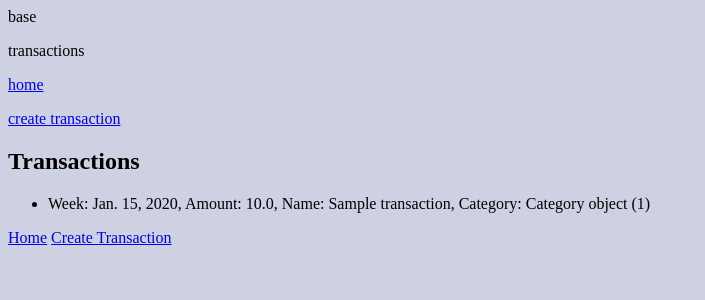
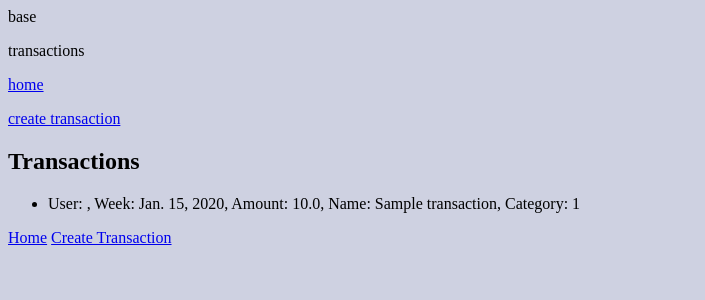
Before and after one commit to katelync12/budgetRoyale, a Django app: page /transactions/ in a window 1280 px wide. Shown: the top 300 px of the page, without its empty margins (0-705 px from the left). Run offline with Django 4.2, Linux system fonts and the light colour scheme; a user stored in the database is signed in; tables that the repository leaves empty hold one stand-in row (values such as "Sample post").

Commit message:
Updated category and user object just to text. Added user

```diff
--- a/my_app/templates/view_transactions.html
+++ b/my_app/templates/view_transactions.html
@@ -11,7 +11,7 @@
     <h2>Transactions</h2>
     <ul>
         {% for transaction in transactions %}
-            <li>Week: {{ transaction.week }}, Amount: {{ transaction.amount }}, Name: {{ transaction.name }}, Category: {{ transaction.category }}</li>
+            <li>User: {{ transaction.user.username }}, Week: {{ transaction.week }}, Amount: {{ transaction.amount }}, Name: {{ transaction.name }}, Category: {{ transaction.category.category_id }}</li>
         {% endfor %}
     </ul>
     <a href="{% url 'home' %}">Home</a>
```
